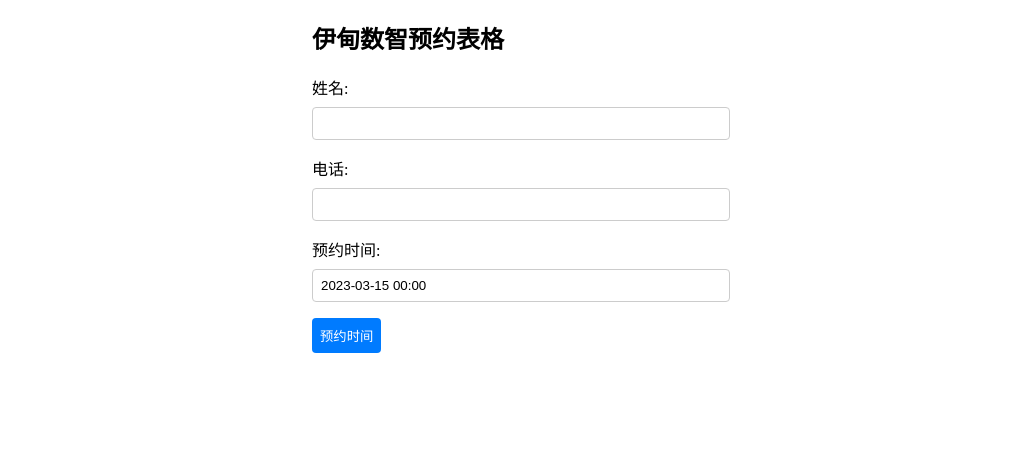
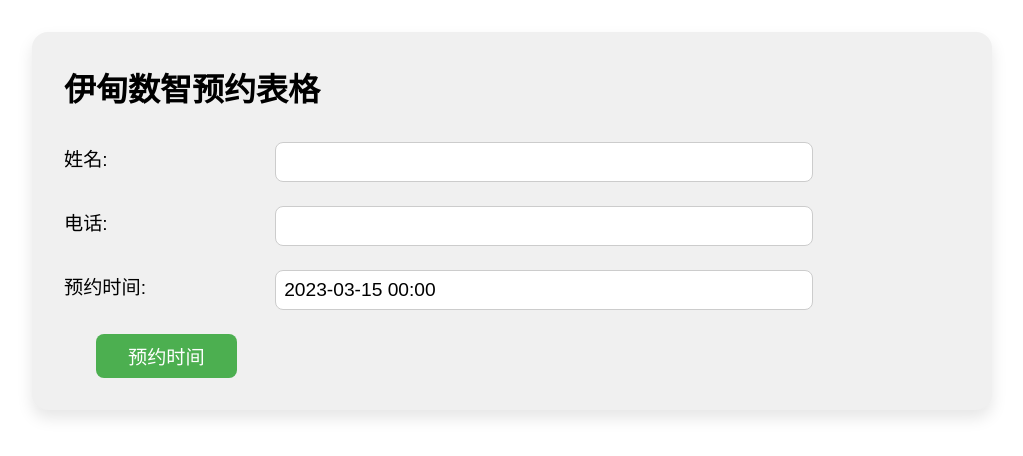
Before and after one commit to Ranonx/V3, a website: page booking.html in a window 1280 px wide. Shown: the whole page, without its empty margins (128-1151 px from the left). Drawn offline with nearby package versions, Linux system fonts and the light colour scheme.

Commit message:
responsive design for css

```diff
--- a/public/styles.css
+++ b/public/styles.css
@@ -1,43 +1,112 @@
-.booking-form {
-  max-width: 400px;
-  margin: 0 auto;
+/* Global styles */
+* {
+  box-sizing: border-box;
+  margin: 0;
+  padding: 0;
 }
 
-.form-group {
-  margin-bottom: 1rem;
+html {
+  font-size: 16px;
 }
 
-label {
-  display: block;
+body {
+  font-family: sans-serif;
+}
+
+.booking-form {
+  max-width: 30rem;
+  margin: 2rem auto;
+  padding: 2rem;
+  background-color: #f0f0f0;
+  border-radius: 1rem;
+  box-shadow: 0 0.5rem 1rem rgba(0, 0, 0, 0.1);
+}
+
+.booking-form h2 {
+  font-size: 2rem;
+  margin-bottom: 2rem;
+}
+
+/* Form styles */
+.form-group {
+  display: flex;
+  flex-direction: column;
+  margin-bottom: 1.5rem;
+}
+
+.form-group label {
+  font-size: 1.2rem;
   margin-bottom: 0.5rem;
 }
 
-input[type="text"],
-input[type="tel"],
-input[type="datetime-local"] {
-  width: 100%;
+.form-group input {
+  font-size: 1.2rem;
   padding: 0.5rem;
+  border-radius: 0.5rem;
   border: 1px solid #ccc;
-  border-radius: 0.25rem;
 }
 
 button[type="submit"] {
-  display: block;
-  margin-top: 1rem;
-  padding: 0.5rem;
-  background-color: #007bff;
+  font-size: 1.2rem;
+  padding: 0.5rem 2rem;
+  border-radius: 0.5rem;
+  background-color: #4caf50;
   color: #fff;
   border: none;
-  border-radius: 0.25rem;
   cursor: pointer;
+  transition: background-color 0.2s;
+}
+
+button[type="submit"]:hover {
+  background-color: #3e8e41;
+}
+
+.success-message,
+.error-message {
+  font-size: 1.2rem;
+  padding: 1rem;
+  margin-top: 1rem;
+  border-radius: 0.5rem;
+  text-align: center;
 }
 
 .success-message {
-  color: green;
-  margin-top: 1rem;
+  background-color: #dff0d8;
+  color: #3c763d;
 }
 
 .error-message {
-  color: red;
-  margin-top: 1rem;
+  background-color: #f2dede;
+  color: #a94442;
 }
+
+/* Media queries */
+@media (min-width: 768px) {
+  .booking-form {
+    max-width: 60rem;
+  }
+
+  .form-group {
+    flex-direction: row;
+    align-items: center;
+  }
+
+  .form-group label {
+    margin-right: 2rem;
+    flex-basis: 20%;
+  }
+
+  .form-group input {
+    flex-basis: 60%;
+  }
+
+  button[type="submit"] {
+    margin-left: 2rem;
+    padding: 0.5rem 2rem;
+  }
+
+  .success-message,
+  .error-message {
+    margin-top: 0;
+  }
+}
```
